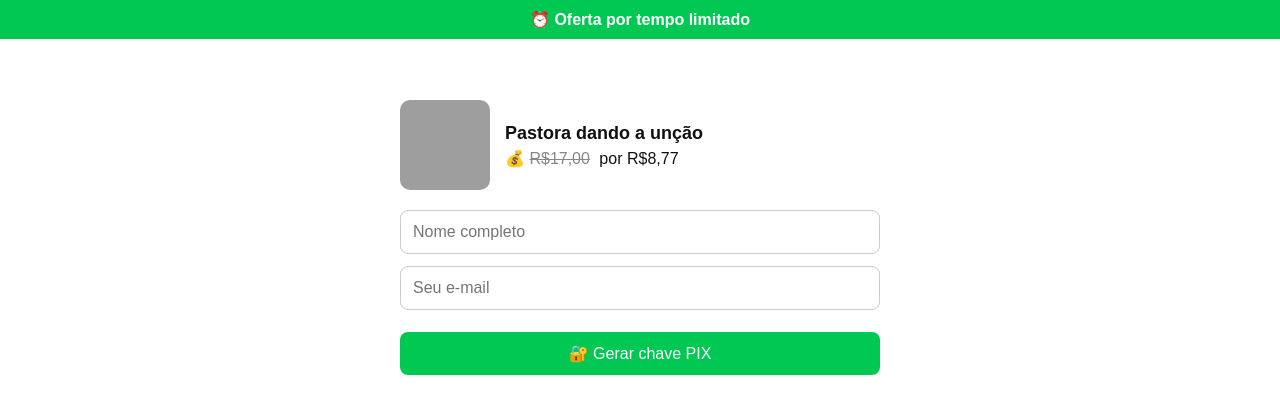
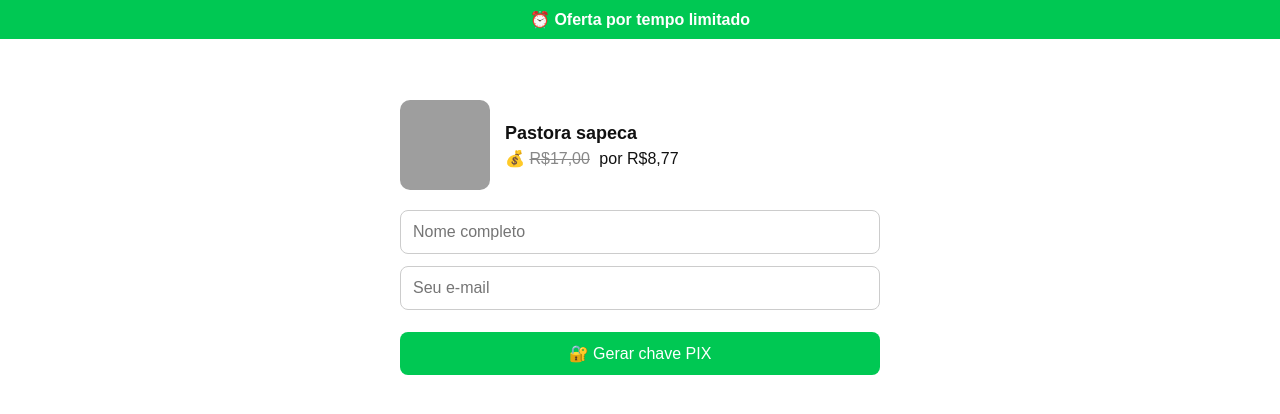
Before and after one commit to lukao1533/checkout-pastora-, a website: page public/index.html in a window 1280 px wide. Drawn offline with Linux system fonts and the light colour scheme; grey boxes are pictures that could not be loaded.

Commit message:
Update index.html

```diff
--- a/public/index.html
+++ b/public/index.html
@@ -125,7 +125,7 @@
     <div class="imagem">
       <img src="https://d1yei2z3i6k35z.cloudfront.net/thumb_150/6875665b9a8ec_photo_5163903141090013259_x.jpg" alt="Pastora">
       <div class="texto-info">
-        <div class="titulo">Pastora dando a unção</div>
+        <div class="titulo">Pastora sapeca</div>
         <div class="preco">💰 <strike>R$17,00</strike> por R$8,77</div>
       </div>
     </div>
```
